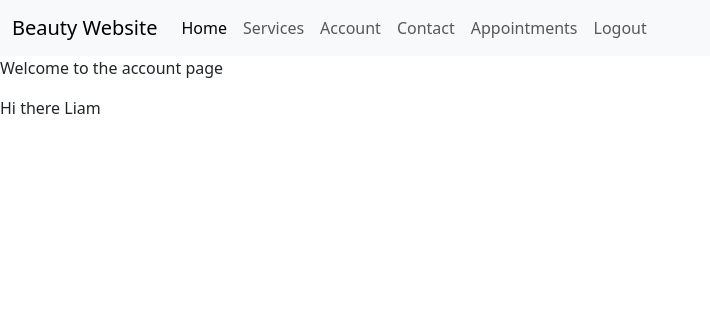
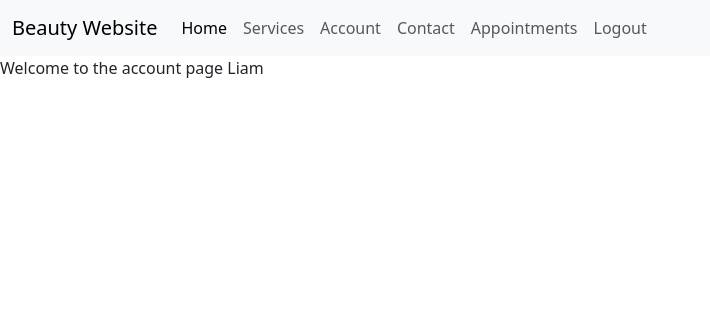
Before and after one commit to liambaker93/beauty-website-p4, a Django app: page /useraccount/ in a window 1280 px wide. Shown: the top 316 px of the page, without its empty margins (0-710 px from the left). Run offline with Django 4.2, Linux system fonts and the light colour scheme; a user stored in the database is signed in; data comes from the database, SQL or seed files in the repository; data that the repository does not hold is empty; some libraries are stand-ins or nearby versions.

Commit message:
tidy up account page to include better django logic for using a logged in user and displaying welcome text to them

```diff
--- a/appointments/forms.py
+++ b/appointments/forms.py
@@ -1,5 +1,6 @@
 from django import forms
 from .models import Appointments
+from decimal import Decimal
 
 
 class BookingForm(forms.ModelForm):
--- a/appointments/views.py
+++ b/appointments/views.py
@@ -43,7 +43,7 @@ def addAppointment(request, service_id):
 
             is_duplicate = Appointments.objects.filter(
                 appointment_date=selected_date,
-                appointment_time=selected_time
+                appointment_time=selected_time,
             ).exists()
 
             if is_duplicate:
--- a/useraccount/templates/useraccount/account.html
+++ b/useraccount/templates/useraccount/account.html
@@ -1,13 +1,26 @@
 {% extends 'base.html' %}
+{% load static %}
+{% block extra_title %}
+Account
+{% endblock %}
 {% block content %}
-<p>Welcome to the account page</p>
+<p>Welcome to the account page{% if user.is_authenticated %} {{ request.user.first_name }}{% else %}.
+    Please <a href="{% url 'account_login' %}">log in</a> to create and view bookings.{% endif %}</p>
 {% if user.is_authenticated %}
-<p>Hi there {{ request.user.first_name }}</p>
-{% for booking in appointments %}
-<p>{{ booking.service.name }}</p>
-<p>{{ booking.appointment_time }} on {{ booking.appointment_date }}</p>
-{% endfor %}
-{% else %}
-<p>Please <a href="{% url 'account_login' %}">log in</a> to create and view bookings.</p>
+<div class="container">
+    <div class="row">
+        <div class="col">
+            </div>
+    <div class="row">
+    <div class="col-8">
+    {% for booking in appointments %}
+    <p>{{ booking.service.name }} at {{ booking.appointment_time }} on {{ booking.appointment_date }}</p>
+    </div>
+            </div>
+            {% endfor %}
 {% endif %}
+        </div>
+    </div>
+</div>
+
 {% endblock %}
```
